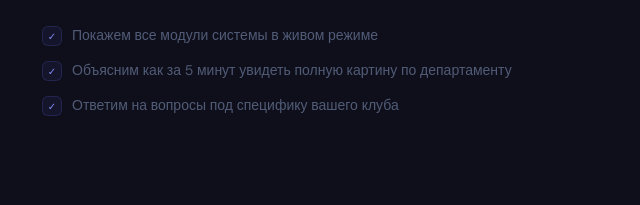
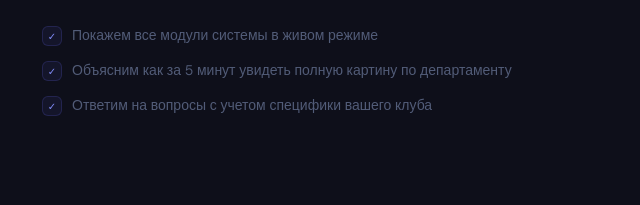
Before and after one commit to brussergey1989/brussergey1989.github.io, a plain HTML site: page index.html in a window 1280 px wide. Shown: the part 1155-1360 px from the top of the page, 48-688 px from the left. Drawn offline with Linux system fonts and the light colour scheme.

Commit message:
Update demo section copy per Структура.docx
Co-Authored-By: Claude Opus 4.6 <noreply@anthropic.com>

```diff
--- a/index.html
+++ b/index.html
@@ -614,7 +614,7 @@ html{scroll-behavior:smooth;}
         </div>
         <div style="display:flex;align-items:flex-start;gap:10px;font-size:14px;color:var(--text2);line-height:1.5;">
           <div style="width:20px;height:20px;border-radius:6px;flex-shrink:0;margin-top:1px;background:rgba(99,102,241,.08);border:1px solid rgba(99,102,241,.18);display:flex;align-items:center;justify-content:center;font-size:10px;color:var(--accent2);">✓</div>
-          Ответим на вопросы под специфику вашего клуба
+          Ответим на вопросы с учетом специфики вашего клуба
         </div>
       </div>
     </div>
```
